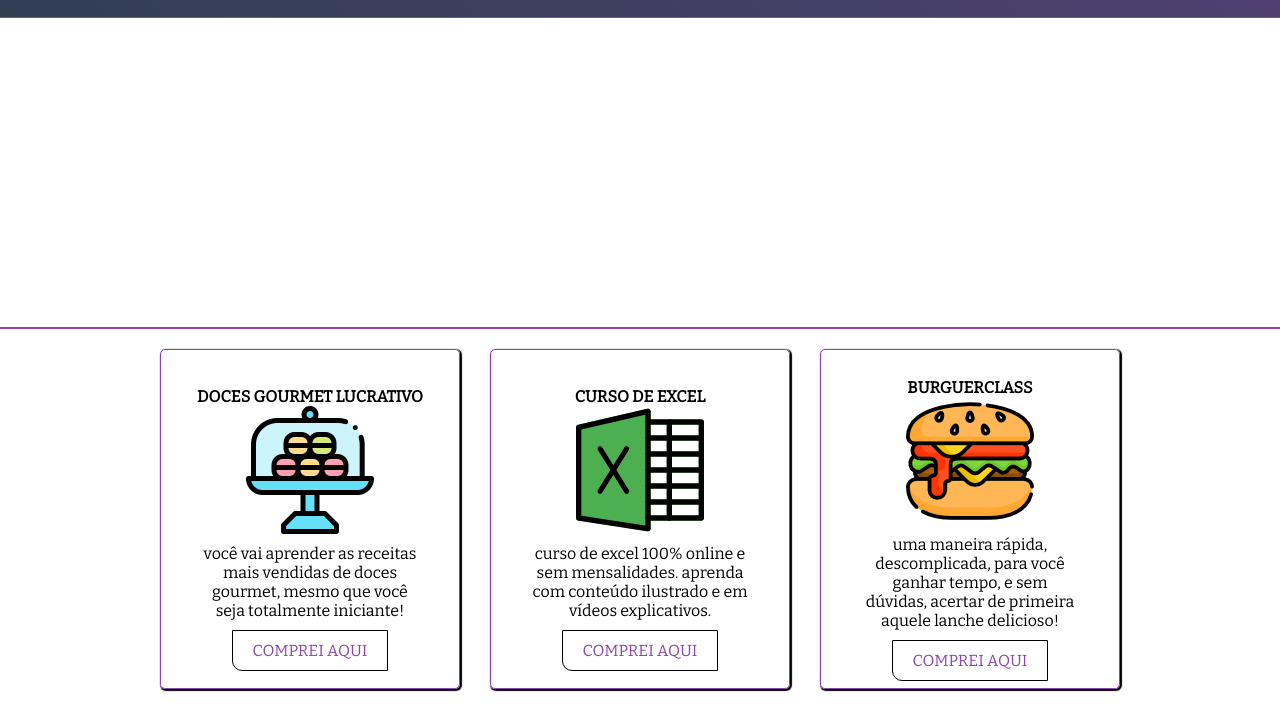
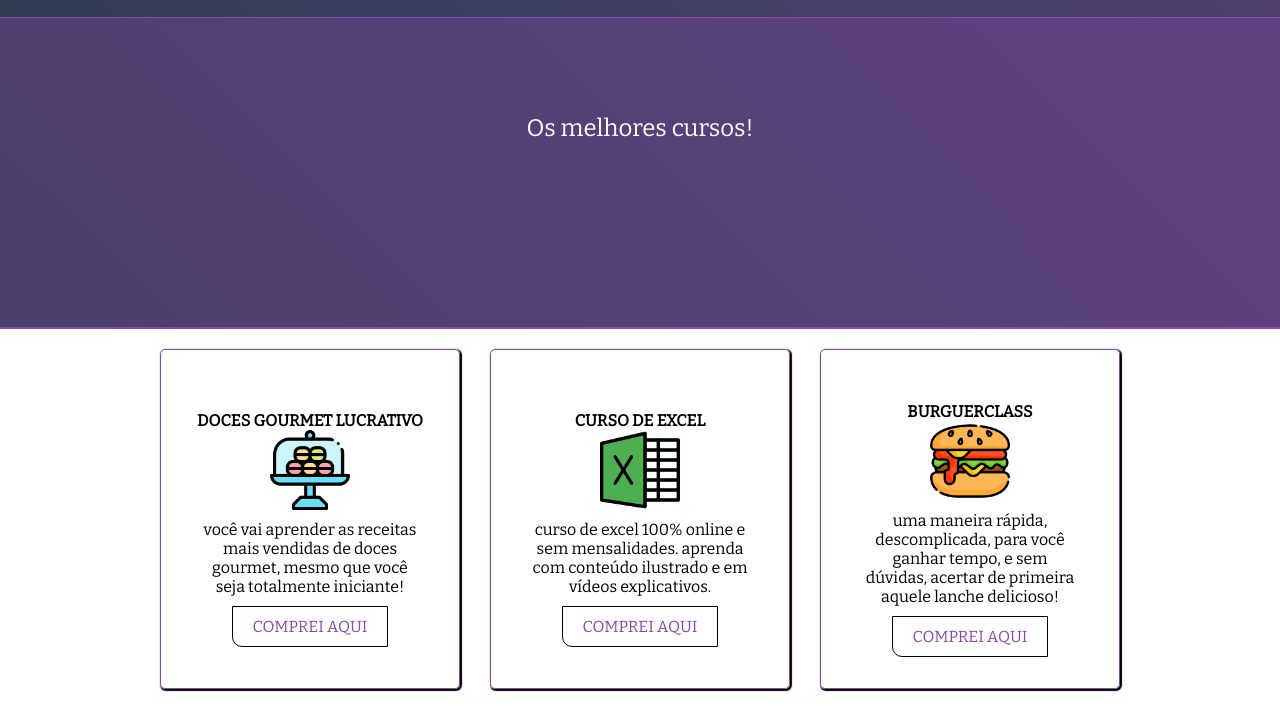
Before and after one commit to VitorBomaro/siteCurso, a plain HTML site: page index.html in a window 1280 px wide. Shown: the part 71-787 px from the top of the page. Drawn offline with nearby package versions, Linux system fonts and the light colour scheme.

Commit message:
certo agora

```diff
--- a/css/style.css
+++ b/css/style.css
@@ -71,6 +71,7 @@ li{
     align-items: center;
     height: 50vh;
     background-image:-moz-linear-gradient(45deg, #2c3e50,#8e44ad);
+    background-image:-webkit-linear-gradient(45deg, #2c3e50,#8e44ad);
     background-size: 500% 400%;
     border-bottom:2px solid #8e44ad;
     animation: move 10s ease-in-out infinite;
@@ -173,6 +174,7 @@ div a:hover{
 .container-sobre{
     height: 100vh;
     background-image:-moz-linear-gradient(45deg, #2c3e50,#8e44ad);
+    background-image:-webkit-linear-gradient(45deg, #2c3e50,#8e44ad);
     background-size: 500% 400%;
     animation: move 10s ease-in-out infinite;
     display: flex;
@@ -191,3 +193,9 @@ div a:hover{
         font-size:2rem;
     }
 }
+
+
+img{
+    width: 80px;
+    height:80px;
+}
```
